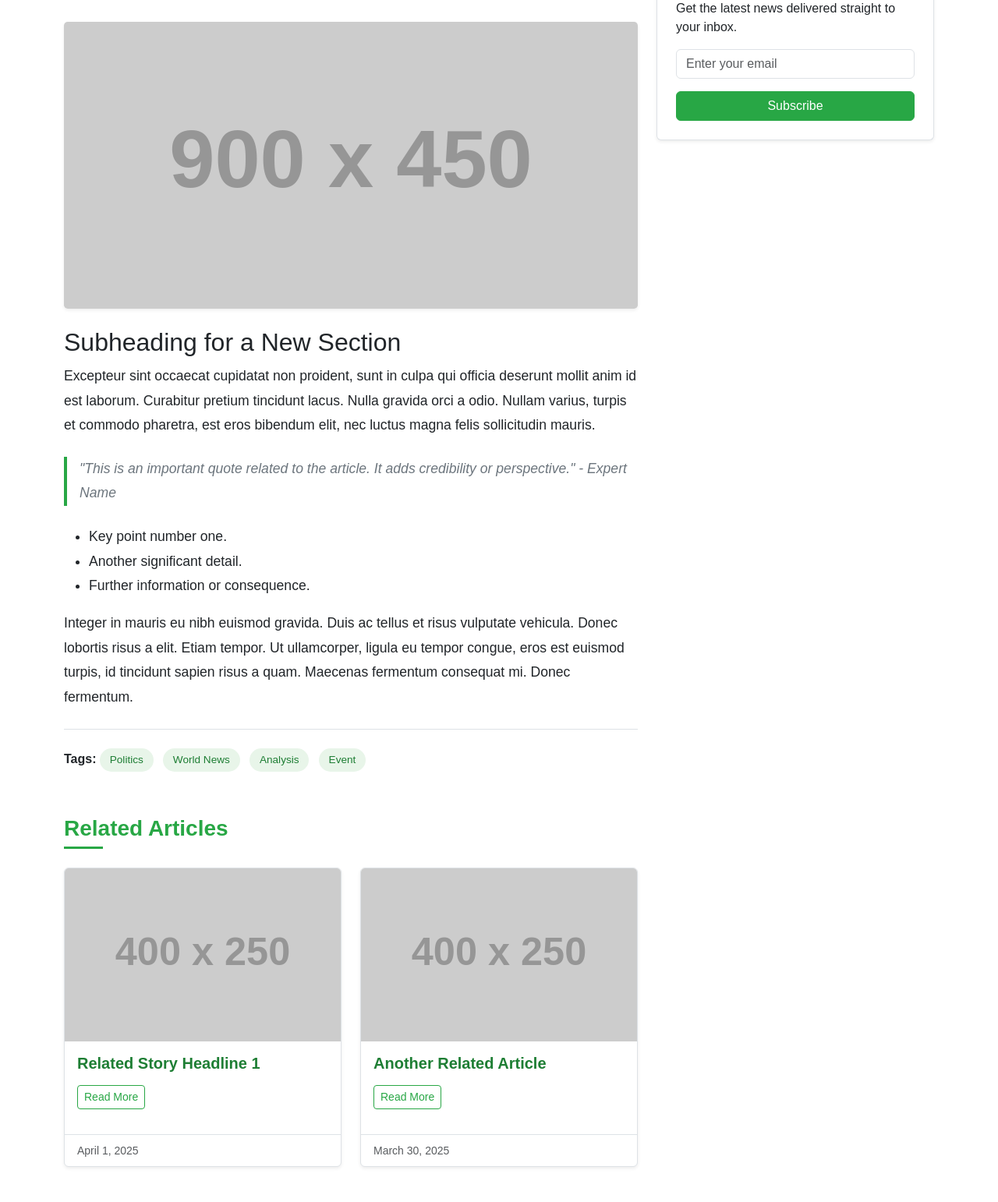
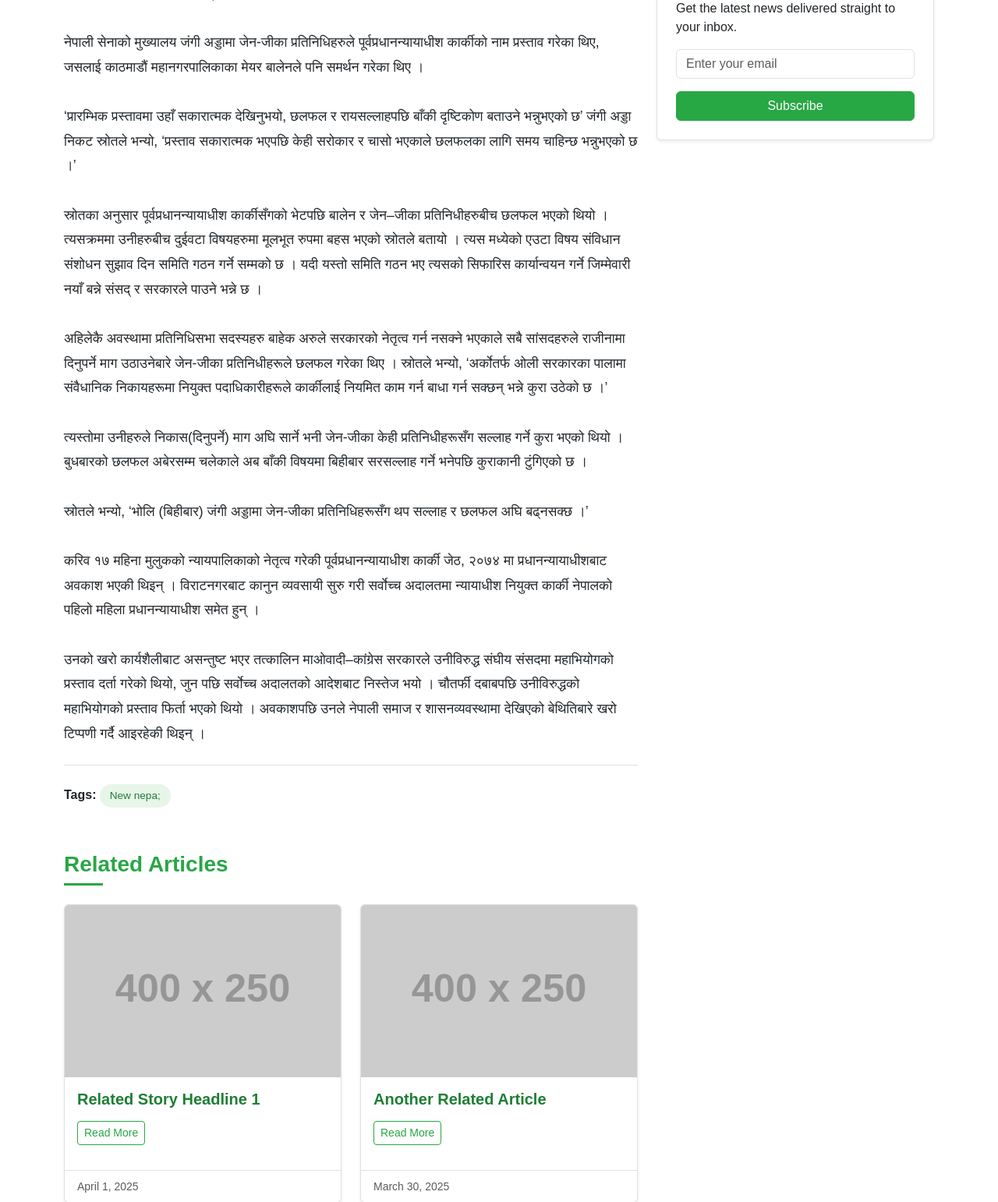
Before and after one commit to crestadev/news-portal, a Django app: page /post-detail/1/ in a window 1280 px wide. Shown: the part 948-2490 px from the top of the page at 78% size. Run offline with Django 5.2, Linux system fonts and the light colour scheme; data comes from the database, SQL or seed files in the repository; both versions use the stored data as it was after the commit; grey boxes labelled with a size stand in for pictures from a placeholder-image service; some libraries are stand-ins or nearby versions.

Commit message:
Added post_detail

```diff
--- a/templates/newsportal/detail/left/post_detail.html
+++ b/templates/newsportal/detail/left/post_detail.html
@@ -1,63 +1,36 @@
 <article>
     <!-- Article Header -->
     <header class="article-header mb-4">
-      <h1 class="article-title">Major Event Unfolds: In-Depth Analysis</h1>
+      <h1 class="article-title">{{ post.title }}</h1>
       <div class="article-meta">
         <span class="author-profile">
           <img src="https://placehold.co/50/28a745/ffffff?text=A" alt="Author" />
-          By <a href="#" class="text-decoration-none ms-1">Jane Doe</a>
+          By <a href="#" class="text-decoration-none ms-1">{{ post.author.get_full_name }}</a>
         </span>
-        <span><i class="bi bi-calendar-event"></i> Published: April 3, 2025</span>
-        <span><i class="bi bi-eye"></i> Views: 1,234</span>
-        <span><i class="bi bi-folder"></i>Category: <a href="#" class="text-decoration-none ms-1">Politics</a></span>
-        <span><i class="bi bi-tags"></i>Tags: <a href="#" class="text-decoration-none ms-1">#nepal, #tourism, #culture</a></span>
+        <span><i class="bi bi-calendar-event"></i> Published: {{ post.published_at|date:"F j, Y" }}</span>
+        <span><i class="bi bi-eye"></i> Views: {{ post.views_count }}</span>
+        <span><i class="bi bi-folder"></i>Category: <a href="#" class="text-decoration-none ms-1">{{ post.category.name }}</a></span>
+        <span><i class="bi bi-tags"></i>Tags: <a href="#" class="text-decoration-none ms-1">
+            {% for tag in post.tag.all %}#{{ tag.name }}
+            {%if not forloop.last %},{% endif %} {% endfor %}
+        </a></span>
       </div>
-      <img src="https://placehold.co/1200x500/28a745/ffffff?text=Featured+Article+Image"
-           alt="Featured Article Image" />
+      <img src="{{ post.featured_image.url }}"
+            width="1200"
+            height="500"
+            alt="Featured Article Image" />
     </header>
 
     <!-- Article Body -->
     <section class="article-content">
-      <p>
-        This is the main body of the news article. It provides detailed information about the event, including background, key developments, and expert opinions. The text should be well-formatted for readability.
-      </p>
-
-      <p>
-        Lorem ipsum dolor sit amet, consectetur adipiscing elit. Sed do eiusmod tempor incididunt ut labore et dolore magna aliqua. Ut enim ad minim veniam, quis nostrud exercitation ullamco laboris nisi ut aliquip ex ea commodo consequat. Duis aute irure dolor in reprehenderit in voluptate velit esse cillum dolore eu fugiat nulla pariatur.
-      </p>
-
-      <img src="https://placehold.co/900x450/6c757d/ffffff?text=Content+Image"
-           alt="Content Image"
-           class="my-4 shadow-sm" />
-
-      <h2>Subheading for a New Section</h2>
-      <p>
-        Excepteur sint occaecat cupidatat non proident, sunt in culpa qui officia deserunt mollit anim id est laborum. Curabitur pretium tincidunt lacus. Nulla gravida orci a odio. Nullam varius, turpis et commodo pharetra, est eros bibendum elit, nec luctus magna felis sollicitudin mauris.
-      </p>
-
-      <blockquote>
-        "This is an important quote related to the article. It adds credibility or perspective." - Expert Name
-      </blockquote>
-
-      <ul>
-        <li>Key point number one.</li>
-        <li>Another significant detail.</li>
-        <li>Further information or consequence.</li>
-      </ul>
-
-      <p>
-        Integer in mauris eu nibh euismod gravida. Duis ac tellus et risus vulputate vehicula. Donec lobortis risus a elit. Etiam tempor. Ut ullamcorper, ligula eu tempor congue, eros est euismod turpis, id tincidunt sapien risus a quam. Maecenas fermentum consequat mi. Donec fermentum.
-      </p>
+        {{ post.content|linebreaksbr }}
     </section>
 
     <!-- Article Footer -->
     <footer class="mt-4 pt-4 border-top">
       <div class="article-tags">
         <strong>Tags:</strong>
-        <a href="#">Politics</a>
-        <a href="#">World News</a>
-        <a href="#">Analysis</a>
-        <a href="#">Event</a>
+            {% for tag in post.tag.all %} <a href="#">{{ tag.name}}</a> {% endfor %}
       </div>
     </footer>
   </article>
```
Also changed, not shown: db.sqlite3.
